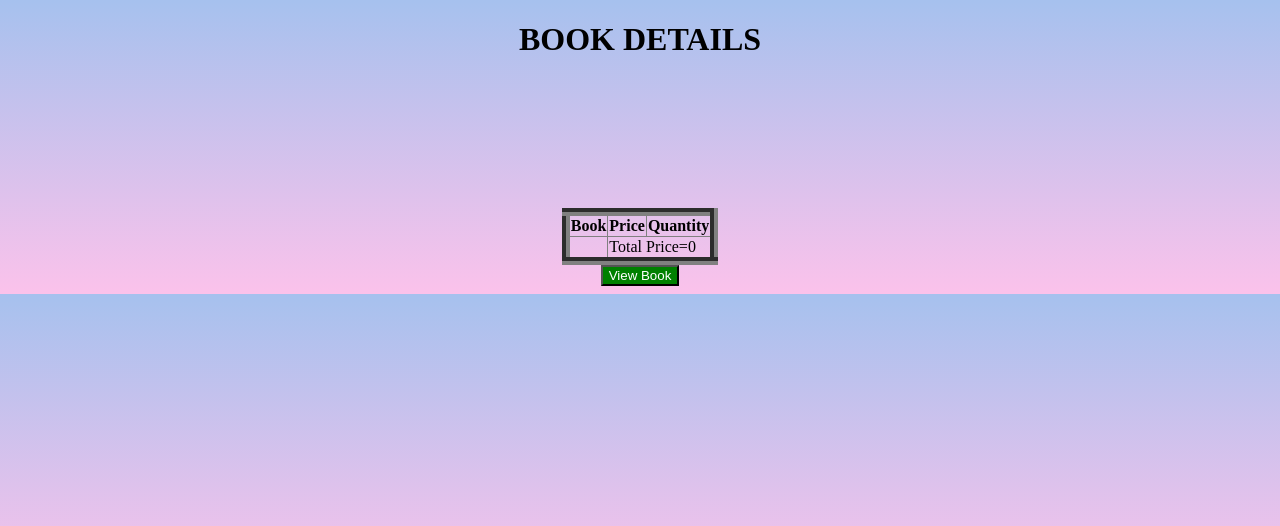
After one commit to harikrishnanmkd/Django-Baseproject, a Django app: page /viewcart/ in a window 1280 px wide. The commit adds this page. Shown: the top 526 px of the page. Run offline with Django 5.2, Linux system fonts and the light colour scheme; a user stored in the database is signed in; data comes from the database, SQL or seed files in the repository; both versions use the stored data as it was after the commit.

Commit message:
logout_add&viewcart

```diff
--- a/mysite/myapp/models.py
+++ b/mysite/myapp/models.py
@@ -1,4 +1,5 @@
 from django.db import models
+from django.contrib.auth.models import User
 
 # Create your models here.
 class Book(models.Model):
@@ -11,3 +12,8 @@ class Book(models.Model):
 
     def __str__(self):
        return f"{self.title}-{self.author}"
+
+class Cart(models.Model):
+    user=models.ForeignKey(User, on_delete=models.CASCADE)
+    book=models.ForeignKey(Book, on_delete=models.CASCADE)
+    quantity=models.PositiveBigIntegerField(default=1)
--- /dev/null
+++ b/mysite/myapp/templates/viewcart.html
@@ -0,0 +1,64 @@
+<!DOCTYPE html>
+<html lang="en">
+<head>
+    <meta charset="UTF-8">
+    <meta name="viewport" content="width=device-width, initial-scale=1.0">
+    <title>Document</title>
+    <style>
+        body{
+        background-image: linear-gradient(to top, #fbc2eb 0%, #a6c1ee 100%);
+        }
+        table{
+            margin-top: 150px;
+            border-collapse: collapse;
+
+
+        }
+
+        button{
+            background-color: green;
+        }
+        button a{
+            text-decoration: none;
+            color: white;
+
+
+        }
+        a{
+            text-decoration: none;
+            color: white;
+        }
+
+
+    </style>
+</head>
+<body>
+    <center>
+        <h1 style="color: black;">BOOK DETAILS</h1>
+        <table border="8">
+            <tr>
+                <th>Book</th>
+                <th>Price</th>
+                <th>Quantity</th>
+
+            </tr>
+            {% for i in cart %}
+            <tr>
+                <td>{{i.book.title}}</td>
+                <td>{{i.book.price}}</td>
+                <td>{{i.quantity}}</td>
+            </tr>
+            {% endfor %}
+            <tr>
+                <td></td>
+                <td colspan="2">Total Price={{total_price}}</td>
+            </tr>
+        </table>
+        <button><a href="{% url 'viewbook' %}">View Book</a></button>
+
+
+
+    </center>
+
+</body>
+</html>
--- a/mysite/myapp/urls.py
+++ b/mysite/myapp/urls.py
@@ -12,5 +12,8 @@ urlpatterns = [
     path("register/",views.register, name="register"),
     path("login/",views.login_form,name="login"),
     path("logout/",views.logout_form,name="logout"),
+    path("viewcart/",views.view_cart,name="viewcart"),
+    path("addcart/<int:book_id>",views.add_to_cart,name="addcart"),
+
 
 ]
--- a/mysite/myapp/views.py
+++ b/mysite/myapp/views.py
@@ -3,7 +3,7 @@ from django.shortcuts import render,redirect
 from .forms import BookForm,UserRegistrationForm,UserLoginForm
 from django.contrib.auth.decorators import login_required
 from django.contrib.auth import login,logout
-from.models import Book
+from.models import Book,Cart
 
 
 
@@ -72,3 +72,19 @@ def login_form(request):
 def logout_form(request):
     logout(request)
     return redirect("login")
+
+def view_cart(request):
+    cart_item=Cart.objects.filter(user=request.user)
+    total_price=0
+    for item in cart_item:
+        total_price+= item.book.price*item.quantity
+    return render(request,'viewcart.html',{"cart":cart_item,"total_price":total_price})
+
+
+def add_to_cart(request,book_id):
+    book=Book.objects.get(id=book_id)
+    cart_item, created=Cart.objects.get_or_create(user=request.user, book=book)
+    if not created:
+        cart_item.quantity +=1
+        cart_item.save()
+    return redirect("viewcart")
```
Also changed, not shown: mysite/myapp/templates/viewbook.html (+8 -5 lines), mysite/db.sqlite3, mysite/myapp/migrations/0003_cart.py (added).
